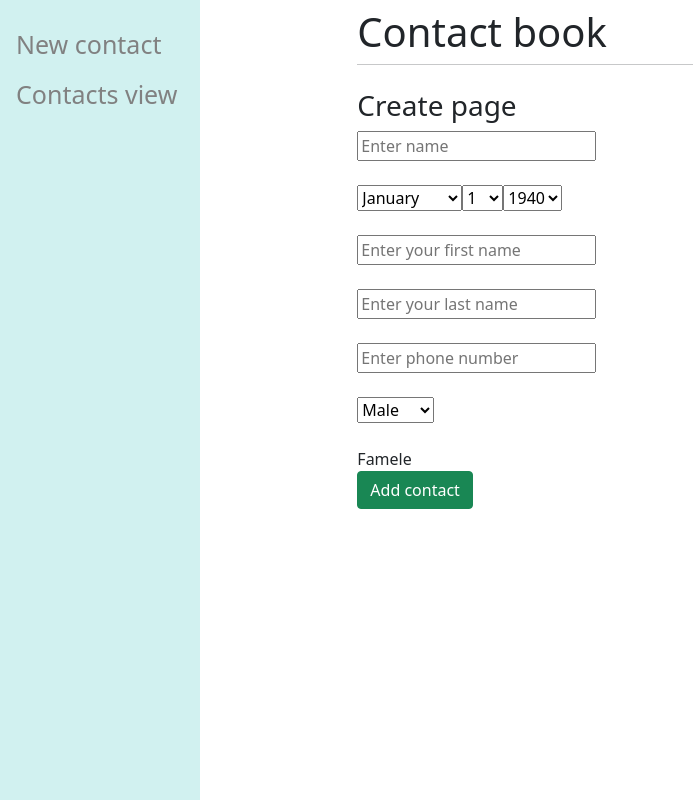
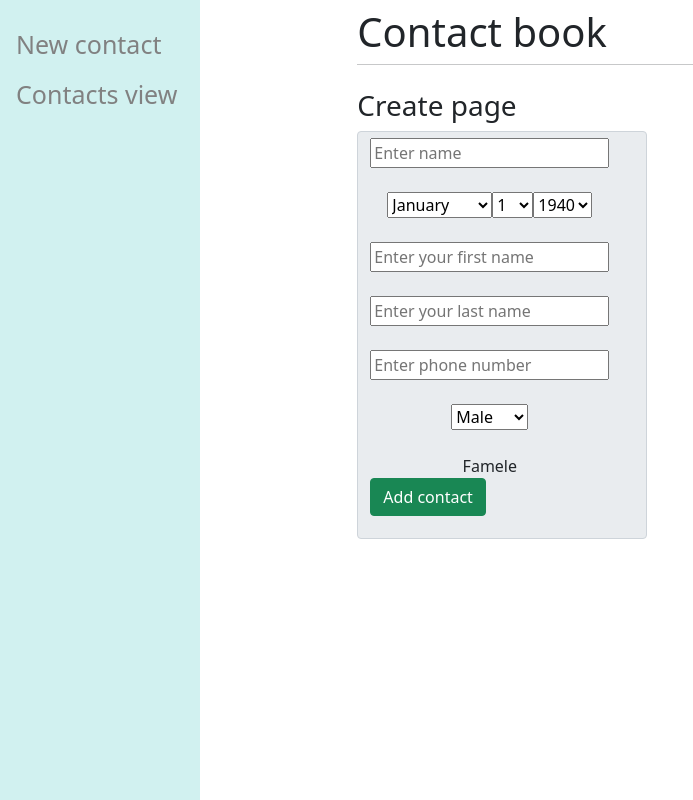
Before and after one commit to mifa43/test, a Django app: template contact/templates/main/add_contact.html in a window 1280 px wide. Shown: the whole page, without its empty margins (0-693 px from the left). Run offline with Django 3.2, Linux system fonts and the light colour scheme; the template is opened without the code that fills it: values that come from a table or form of the project are taken from there, others are empty; data comes from the database, SQL or seed files in the repository; both versions use the stored data as it was after the commit; some libraries are stand-ins or nearby versions.

Commit message:
change to % for dynamically div

```diff
--- a/contact/templates/main/add_contact.html
+++ b/contact/templates/main/add_contact.html
@@ -5,6 +5,7 @@ Create new contact
 {% endblock %}
 {% block content %}
     <h3>Create page</h3>
+    <div class="input-group-text", style="width: 40%;">
         <form method="POST", class="form-group">
             {% csrf_token %}
             {{form.name}}<br>
@@ -27,4 +28,5 @@ Create new contact
                 </div>
             </div>
         </form>
+    </div>
 {% endblock %}
```
Also changed, not shown: db.sqlite3. Lines whose indentation alone changed are shown as unchanged.
